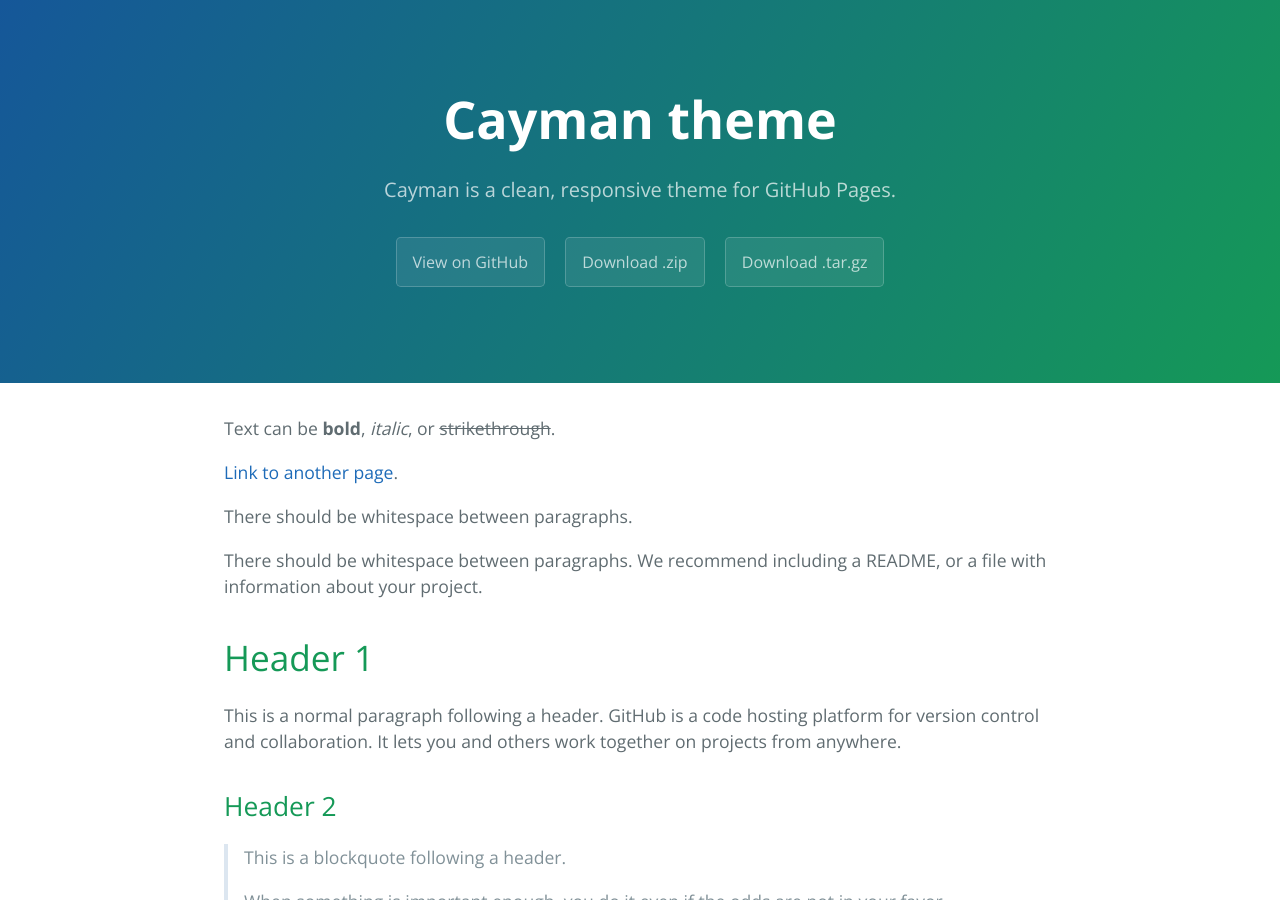
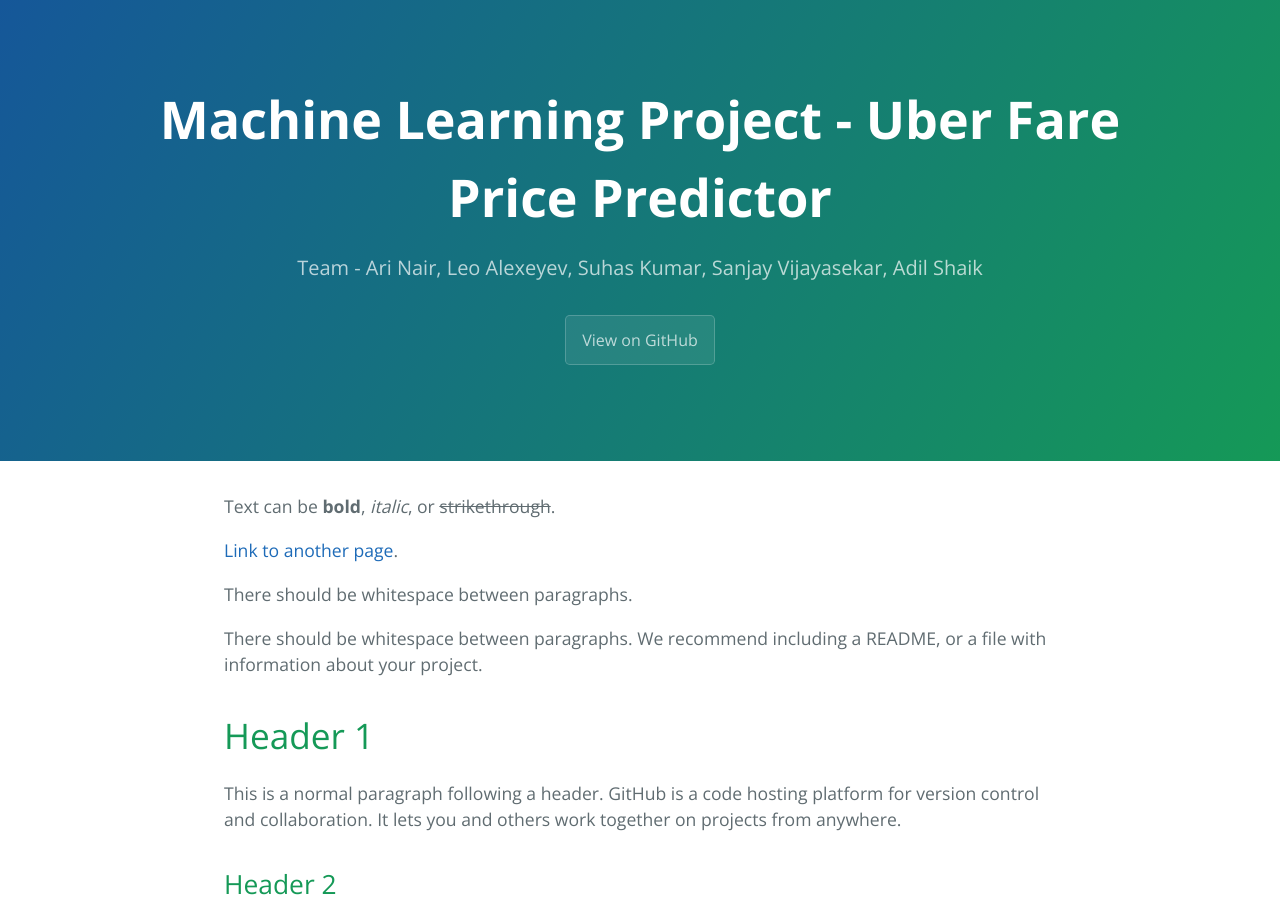
Before and after one commit to lalexeyev/Group11_ML7641, a Jekyll site: the page built from index.md, in a window 1280 px wide and 900 px high. Built offline with Jekyll 4.4.1, drawn with Linux system fonts in a browser that asks for light colours.

Commit message:
Update _config.yml

```diff
--- a/_config.yml
+++ b/_config.yml
@@ -1,5 +1,3 @@
-title: Cayman theme
-description: Cayman is a clean, responsive theme for GitHub Pages.
-show_downloads: true
-google_analytics:
+title: Machine Learning Project - Uber Fare Price Predictor
+description: Team - Ari Nair, Leo Alexeyev, Suhas Kumar, Sanjay Vijayasekar, Adil Shaik
 theme: jekyll-theme-cayman
```
